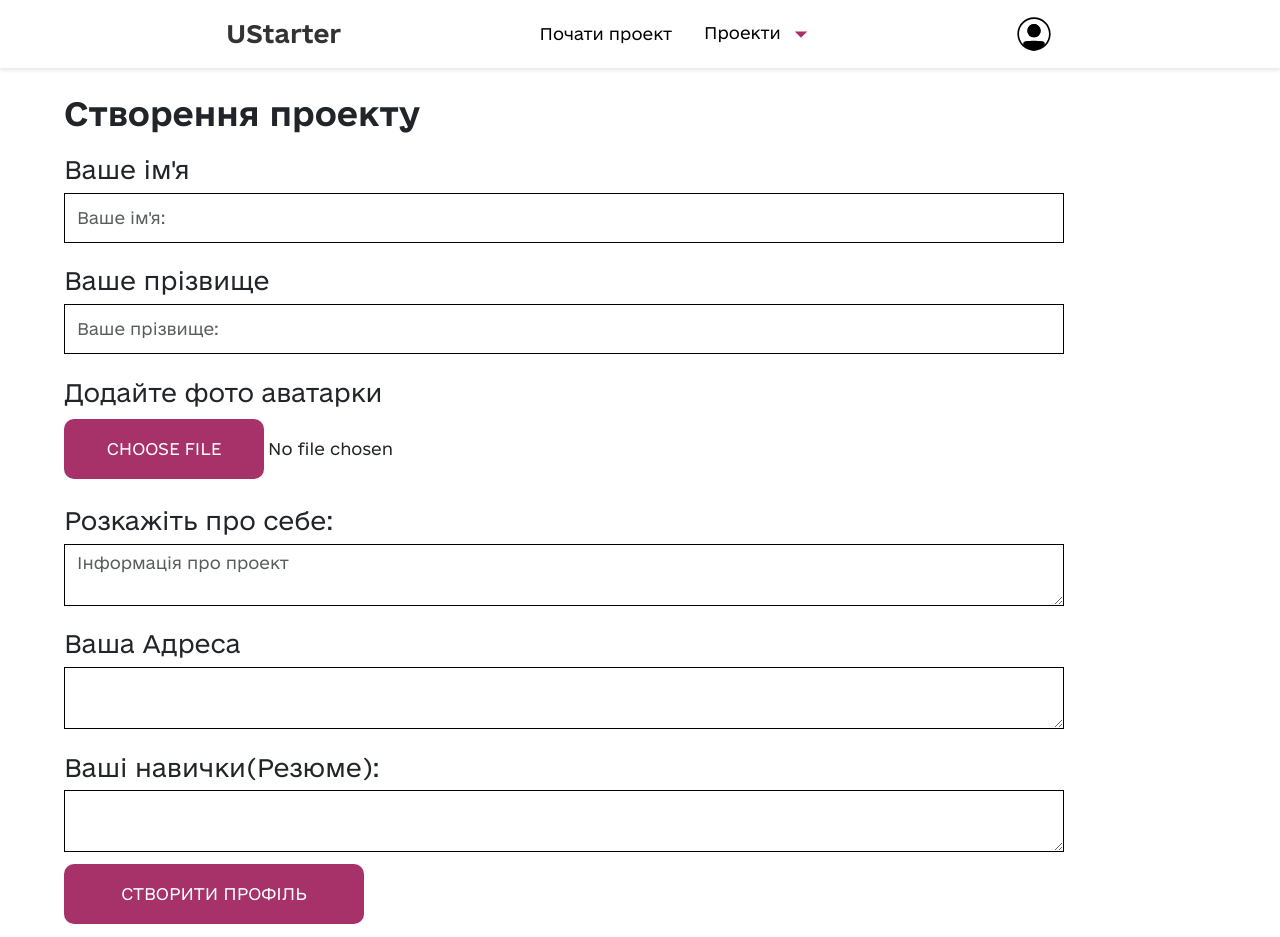
After one commit to maxtkach/ustarter, a Flask app: template templates/user_edit.html in a window 1280 px wide. The commit adds this page. Run offline with Flask 2, Linux system fonts and the light colour scheme; the template is opened without the code that fills it, so the values that code supplies are empty.

Commit message:
user edit page

```diff
--- a/templates/project_edit.html
+++ b/templates/project_edit.html
@@ -74,7 +74,7 @@
             <textarea class="form-control" name="sponsorsInfo" aria-label="With textarea">{{loads(project.description)['sponsorsInfo']}}</textarea>
         </div>
 
-        <button class="creation__submit" type="submit">Створити проект</button>
+        <button class="creation__submit" type="submit">Відредагувати проект</button>
     </div>
     </div>
 </form>
--- /dev/null
+++ b/templates/user_edit.html
@@ -0,0 +1,51 @@
+{% extends 'base.html' %}
+
+{% block content %}
+<form method="post" enctype="multipart/form-data">
+    <div class="creation">
+        <h2 class="creation__title">Створення проекту</h2>
+
+        <h4 class="creation_undertitle">Ваше ім'я</h4>
+        <div class="input-group mb-3">
+            <input type="text" class="form-control" name="name" placeholder="Ваше ім'я:" aria-label="Username"
+                aria-describedby="basic-addon1">
+        </div>
+
+        <h4 class="creation_undertitle">Ваше прізвище</h4>
+        <div class="input-group mb-3">
+            <input type="text" class="form-control" name="surname" placeholder="Ваше прізвище:" aria-label="Username"
+                aria-describedby="basic-addon1">
+        </div>
+
+        <h4 class="creation_undertitle">Додайте фото аватарки</h4>
+        <div class="input-group mb-3">
+            <input type="file" id="images" name="avatar" accept="image/*">
+        </div>
+
+        <h4 class="creation_undertitle">Розкажіть про себе:</h4>
+        <div class="input-group mb-3">
+            <textarea class="form-control" name="aboutMe" aria-label="With textarea"
+                placeholder="Інформація про проект"></textarea>
+        </div>
+
+        <h4 class="creation_undertitle">Ваша Адреса</h4>
+        <div class="input-group">
+            <textarea class="form-control" name="address" aria-label="With textarea"></textarea>
+        </div>
+        <h4 class="creation_undertitle">Ваші навички(Резюме):</h4>
+        <div class="input-group">
+            <textarea class="form-control" name="resume" aria-label="With textarea"></textarea>
+        </div>
+
+        <button class="creation__submit" type="submit">Створити профіль</button>
+    </div>
+    </div>
+</form>
+
+
+<script src="https://cdn.jsdelivr.net/npm/bootstrap@5.2.3/dist/js/bootstrap.bundle.min.js"
+    integrity="sha384-kenU1KFdBIe4zVF0s0G1M5b4hcpxyD9F7jL+jjXkk+Q2h455rYXK/7HAuoJl+0I4" crossorigin="anonymous">
+</script>
+
+<script src="static/js/main.js"></script>
+{% endblock %}
```
